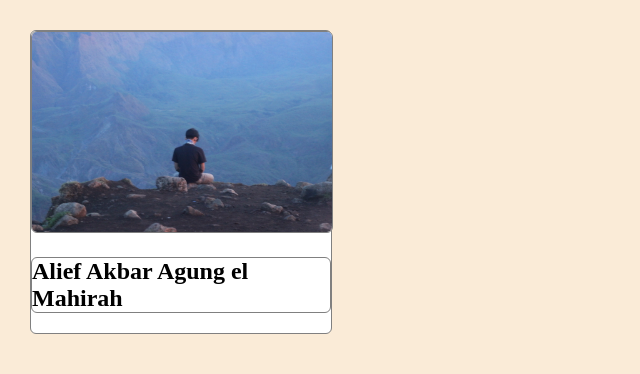
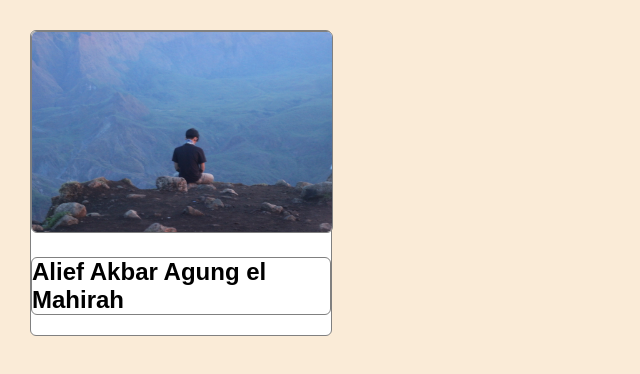
Before and after one commit to AliefAA/my-repo-from-remote, a plain HTML site: page index.html in a window 1280 px wide. Shown: the top 374 px of the page, without its empty margins (0-640 px from the left). Drawn offline with Linux system fonts and the light colour scheme.

Commit message:
changed style for selector body to mak the layout prettier, and changed font to arial

```diff
--- a/style.css
+++ b/style.css
@@ -1,8 +1,10 @@
 body{
 	width: 100%;
+	height: 100%;
 	margin: 30px;
+	padding: 0px;
 	background-color: antiquewhite;
-
+	font-family: Arial, Helvetica, sans-serif;
 }
 
 #profile-container{
```
